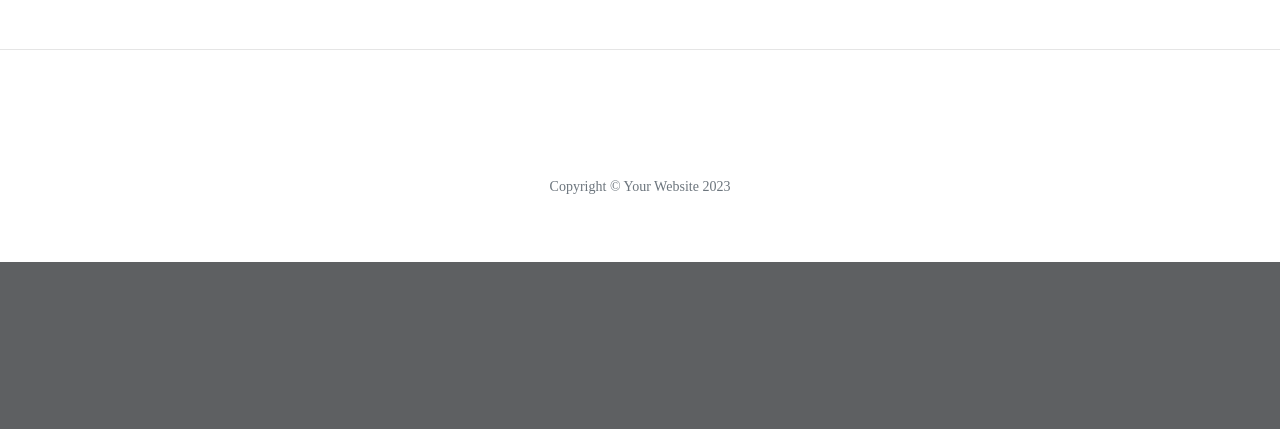
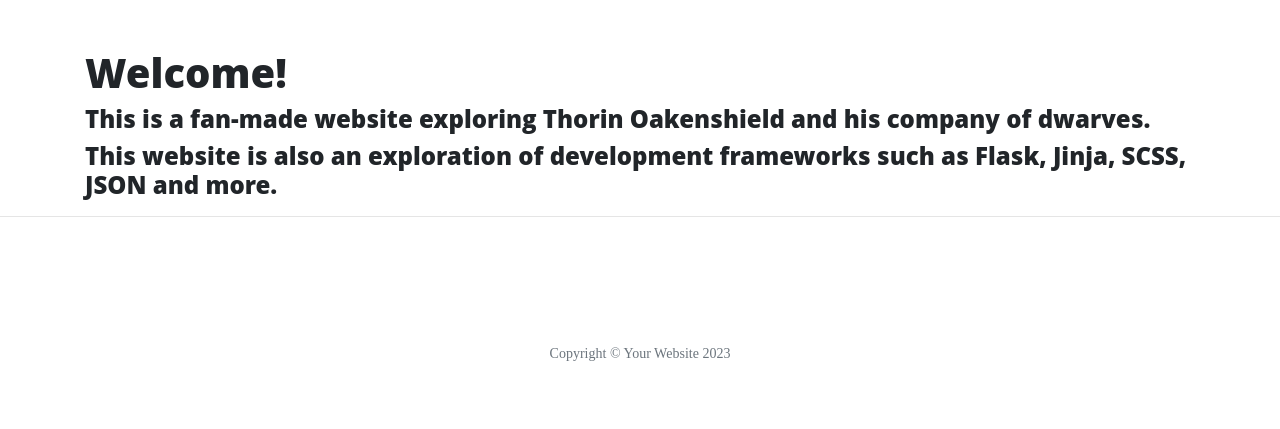
Before and after one commit to Pur3-MAlice/Thorin-Flask-App, a Flask app: page / in a window 1280 px wide. Shown: the part 629-1058 px from the top of the page. Before the commit the page ends 891 px from the top, so only its background shows below. Run offline with Flask 3, Linux system fonts and the light colour scheme; some libraries are stand-ins or nearby versions.

Commit message:
adds some content to index.html

```diff
--- a/templates/index.html
+++ b/templates/index.html
@@ -1,3 +1,7 @@
 {% extends "base.html" %}
 {% block content %}
+    <h1>Welcome!</h1>
+    <h4>This is a fan-made website exploring Thorin Oakenshield and his company of dwarves.</h4>
+    <h4>This website is also an exploration of development frameworks such as Flask, Jinja, SCSS, JSON and more.</h4>
+
 {% endblock %}
```
